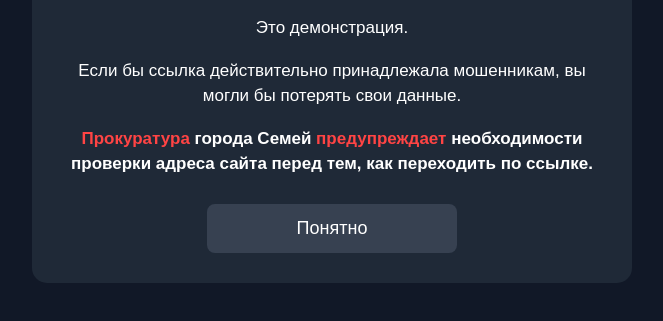
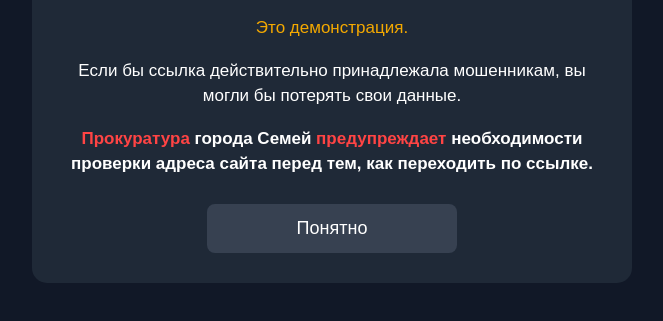
Before and after one commit to Dilcore-do/warning_page, a plain HTML site: page index.html in a window 1280 px wide. Shown: the part 367-688 px from the top of the page, without its empty margins (308-971 px from the left). Drawn offline with Linux system fonts and the light colour scheme.

Commit message:
Update index.html

```diff
--- a/index.html
+++ b/index.html
@@ -76,7 +76,7 @@ button:hover{
 <div class="box">
 <img src="logo.png" alt="Логотип Прокуратуры Казахстана" class="logo">
 <h1>⚠️ Вы перешли по подозрительной ссылке</h1>
-<p>Это демонстрация.</p>
+<p><span style="color:#F4A900;">Это демонстрация.</span></p>
 <p>Если бы ссылка действительно принадлежала мошенникам, вы могли бы потерять свои данные.</p>
 <p><b><span style="color:#ff4444;">Прокуратура</span> города Семей <span style="color:#ff4444;">предупреждает</span> необходимости проверки адреса сайта перед тем, как переходить по ссылке.</b></p>
 <button onclick="location.href='https://google.com'">
```
